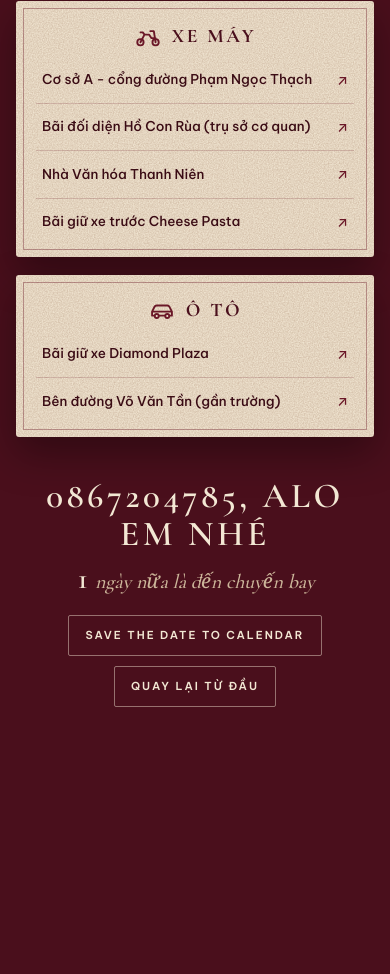
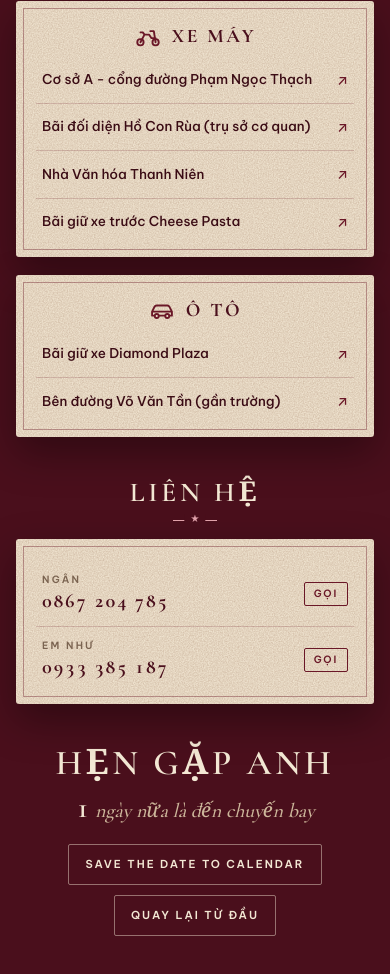
Before and after one commit to nganchufinance/gradutation_invitation, a plain HTML site: page mrloi/index.html in a window 390 px wide. Shown: the part 2657-3631 px from the top of the page. Before the commit the page ends 3458 px from the top, so only its background shows below. Drawn offline with nearby package versions, Linux system fonts and the light colour scheme.

Commit message:
Add contact section with phone numbers

```diff
--- a/mrloi/index.html
+++ b/mrloi/index.html
@@ -830,6 +830,13 @@ body::after {
 @media (prefers-reduced-motion: reduce) {
   *, *::before, *::after { animation: none !important; transition: none !important; }
 }
+
+/* Contact */
+.contact { text-align: center; }
+.pk-list.ct a::after { content: "Gọi"; font: 600 10px/1 var(--body); letter-spacing: .18em; text-transform: uppercase; color: var(--burg-700); border: 1px solid var(--burg-700); padding: 6px 9px; border-radius: 2px; }
+.ct-b { display: grid; gap: 3px; }
+.ct-n { font: 600 10px/1.2 var(--body); letter-spacing: .22em; text-transform: uppercase; color: var(--ink-dim); }
+.ct-t { font: 700 1.25rem/1.2 var(--display); letter-spacing: .08em; color: var(--burg-800); font-variant-numeric: tabular-nums; }
 </style>
 
 <svg width="0" height="0" style="position:absolute" aria-hidden="true" focusable="false">
@@ -1106,8 +1113,16 @@ Sự hiện diện của mọi người khiến cột mốc này trọn vẹn
     </div></div>
   </section>
 
-  <section class="sec closing" style="--i:5" aria-label="0867204785, alo em nhé">
-    <h2 class="big">0867204785, alo em nhé</h2>
+    <section class="sec contact" style="--i:5" aria-label="Liên hệ">
+    <h2 class="h-cap">Liên hệ</h2>
+    <span class="rule"></span>
+    <div class="pk-wrap"><div class="pk-group paper">
+      <ul class="pk-list ct"><li><a href="tel:0867204785"><span class="ct-b"><span class="ct-n">Ngân</span><span class="ct-t">0867 204 785</span></span></a></li><li><a href="tel:0933385187"><span class="ct-b"><span class="ct-n">em Như</span><span class="ct-t">0933 385 187</span></span></a></li></ul>
+    </div></div>
+  </section>
+
+  <section class="sec closing" style="--i:6" aria-label="Hẹn gặp anh">
+    <h2 class="big">Hẹn gặp anh</h2>
     <p class="count"><b id="days">2</b> <span id="unit">ngày nữa là đến chuyến bay</span></p>
     <div class="btns">
       <a class="btn-line" id="cal" href="#" target="_blank" rel="noopener">Save the date to calendar</a>
```
